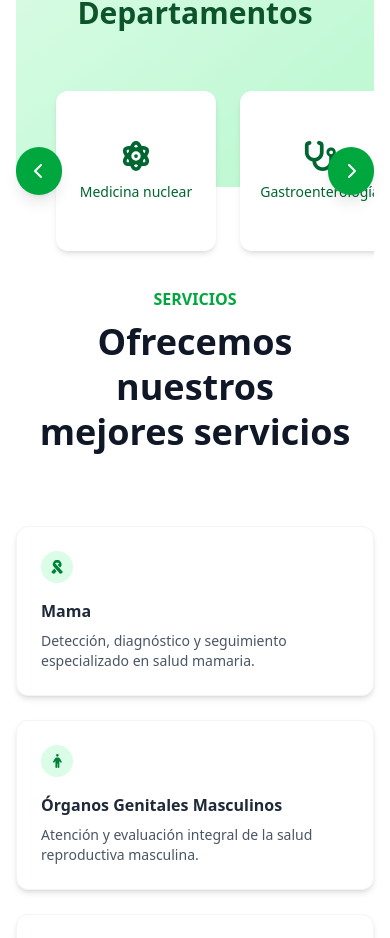
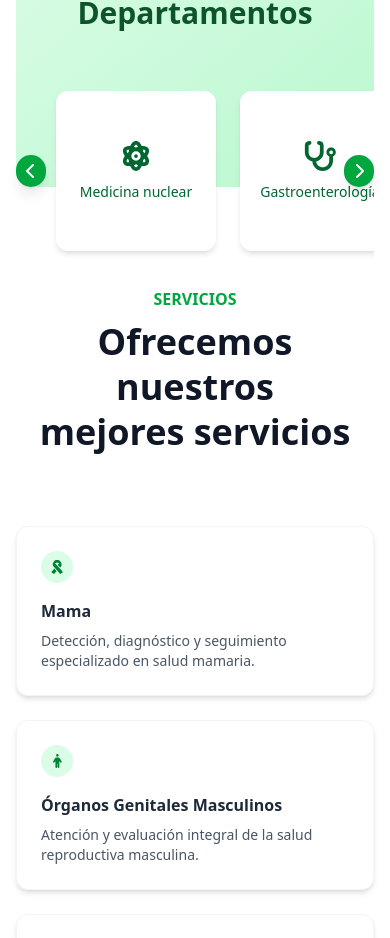
Before and after one commit to DjGarcia4/emma-site-netlify, a Vue app: page / in a window 390 px wide. Shown: the part 1647-2585 px from the top of the page. Built offline with nearby package versions, Linux system fonts and the light colour scheme.

Commit message:
Update Departments Section

```diff
--- a/src/components/departments/DepartmentsSection.vue
+++ b/src/components/departments/DepartmentsSection.vue
@@ -53,7 +53,7 @@
         <!-- Flecha Izquierda -->
         <button
           @click="scrollLeft"
-          class="absolute left-0 top-1/2 -translate-y-1/2 bg-green-600 text-white py-3 px-4.5 rounded-full shadow-lg z-20 cursor-pointer"
+          class="absolute left-0 top-1/2 -translate-y-1/2 bg-green-600 text-white py-1 px-2.5 md:py-3 md:px-4.5 rounded-full shadow-lg z-20 cursor-pointer"
           aria-label="Ver departamentos anteriores"
         >
           <font-awesome-icon icon="fa-solid fa-chevron-left" />
@@ -89,7 +89,7 @@
         <!-- Flecha Derecha -->
         <button
           @click="scrollRight"
-          class="absolute right-0 top-1/2 -translate-y-1/2 bg-green-600 text-white py-3 px-4.5 rounded-full shadow-lg z-20 cursor-pointer"
+          class="absolute right-0 top-1/2 -translate-y-1/2 bg-green-600 text-white py-1 px-2.5 md:py-3 md:px-4.5 rounded-full shadow-lg z-20 cursor-pointer"
           aria-label="Ver más departamentos"
         >
           <font-awesome-icon icon="fa-solid fa-chevron-right" />
```
